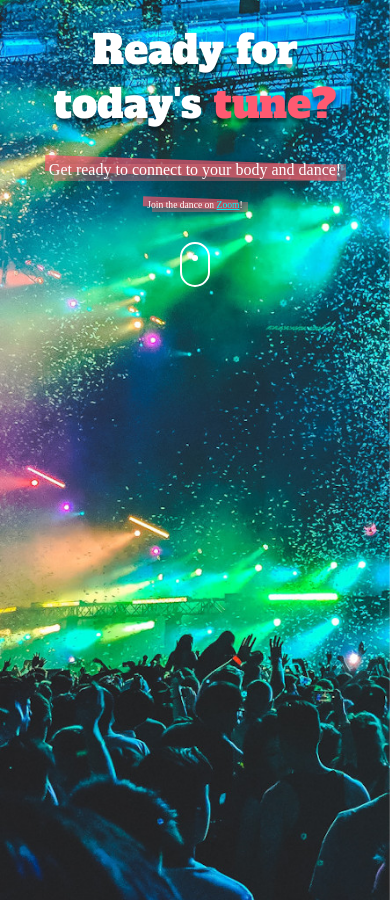
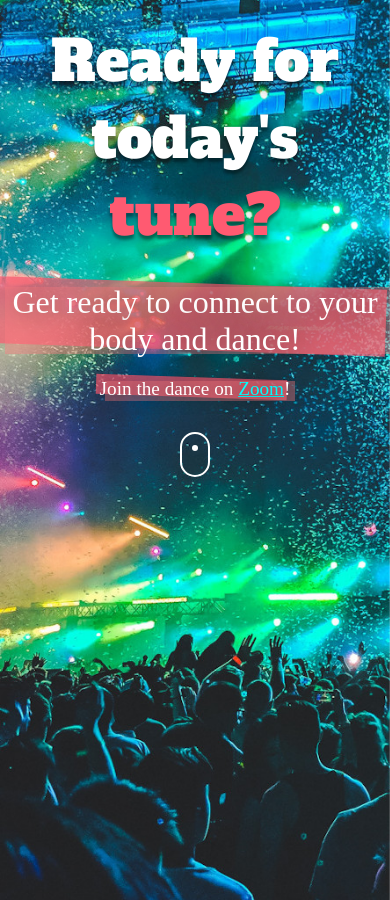
Before and after one commit to cele-carrillo/one-tune-today, a Jekyll site: the page built from index.html, in a window 390 px wide. Built offline with Jekyll 4.4.1, drawn with Linux system fonts in a browser that asks for light colours; nearby versions of some CDN libraries; some web fonts are replaced.

Commit message:
update styles

```diff
--- a/assets/css/custom/examples.css
+++ b/assets/css/custom/examples.css
@@ -23,6 +23,10 @@ div.section-title {
 
 div.section-subtitle {
     padding-bottom: 20px;
+}
+
+span.no-brake {
+    white-space: nowrap;
 }
 
 .highlight-container a {
@@ -498,17 +502,6 @@ z-index: 4;
 	color: white;
 }
 
-/* added to mediaquery css file
-.overlay nav {
-	text-align: center;
-	position: relative;
-	top: 50%;
-	height: 60%;
-	font-size: 44px;
-	-webkit-transform: translateY(-50%);
-	transform: translateY(-50%);
-}
-*/
 .overlay ul {
 	list-style: none;
 	padding: 0;
--- a/assets/css/custom/index.css
+++ b/assets/css/custom/index.css
@@ -1,7 +1,4 @@
 @media only screen and (orientation: landscape) {
-
-  /* Defining each sectino background and styles
-  * --------------------------------------- */
   #section0{
     background-image: url(/assets/img/big/dance1.jpg);
   }
@@ -14,8 +11,6 @@
 }
 
 @media only screen and (orientation: portrait) {
-  /* Defining each section background and styles on portrait orientation
-  * --------------------------------------- */
   #section0{
     background-image: url(/assets/img/tablet/dance1.jpg);
   }
--- a/assets/css/custom/mediaquery.css
+++ b/assets/css/custom/mediaquery.css
@@ -1,21 +1,21 @@
 @media only screen and (max-width: 768px) {
 
     h1 {
-      font-size: 2.5em;
+      font-size: 3.5em;
       font-family: 'Alfa Slab One', cursive;
       color: #fff;
       margin:0;
       padding:0;
     }
     h2 {
-      font-size: 1em;
+      font-size: 2em;
       font-family: 'Gentium Book Basic', cursive;
       color: #fff;
       margin:0;
       padding:0;
     }
     h3 {
-      font-size: 0.6em;
+      font-size: 1.2em;
       font-family: 'Gentium Book Basic', cursive;
       color: #fff;
       margin:0;
--- a/assets/js/custom/time.js
+++ b/assets/js/custom/time.js
@@ -11,7 +11,7 @@ const songs = [
 const currentSongGracePeriod = 10 * 60 * 1000;
 const closeEtaCountdown = 60 * 1000;
 
-const mainDivDefaultContent = "<h1 class=\"heavy\">Ready for <br />today's <span class=\"pink\">tune?</span></h1>";
+const mainDivDefaultContent = "<h1 class='heavy'>Ready for <br />today's <span class='pink'>tune?</span></h1>";
 const secondaryDivDefaultContent = "Get ready to connect to your body and dance!";
 
 function setNextSongMainDivContent(htmlContent) {
@@ -30,12 +30,14 @@ function printFarETACountdown(songName, countdown) {
     const seconds = Math.floor((countdown % (1000 * 60)) / 1000);
     const timeExpression =  hours + "h " + minutes + "m " + seconds + "s";
     setNextSongMainDivContent(mainDivDefaultContent);
-    setNextSongSecondaryDivContent("We'll be dancing to <span class=\"aqua\">" + songName + "</span> in " + timeExpression);
+    setNextSongSecondaryDivContent(
+        "We'll be dancing to <span class='aqua'>" + songName + "</span> in <span class='no-brake'>" + timeExpression + "</span>"
+    );
 }
 
 function printCloseEtaCountDown(songName, countdown) {
     const seconds = Math.floor(countdown  / 1000);
-    setNextSongMainDivContent("<h1 class=\"heavy\">The party <br />starts in <span class=\"pink\">" + seconds + "!</span></h1>")
+    setNextSongMainDivContent("<h1 class='heavy'>The party <br />starts in <span class='pink'>" + seconds + "!</span></h1>");
     setNextSongSecondaryDivContent(secondaryDivDefaultContent);
 }
 
@@ -48,7 +50,7 @@ function printSongCountdown(songName, countdown) {
 }
 
 function printCurrentSong(songName) {
-    setNextSongMainDivContent("<h1 class=\"heavy\">We are dancing to <br /><span class=\"pink\">" + songName + "!</span></h1>");
+    setNextSongMainDivContent("<h1 class='heavy'>We are dancing to <br /><span class='pink'>" + songName + "!</span></h1>");
     setNextSongSecondaryDivContent("Forget your troubles and dance!");
 }
 
--- a/index.html
+++ b/index.html
@@ -54,14 +54,14 @@ zoom_id: "684-275-653"
 			</h2>
 		</div>
 		<div class="intro-scroll-down">
-			<a data-menuanchor="2section" href="#2section">
+			<a data-menuanchor="share" href="#share">
 				<span class="mouse">
 					<span class="mouse-dot"></span>
 				</span>
 			</a>
 		</div>
 	</div>
-	<div data-anchor="2section" class="section" id="section2">
+	<div data-anchor="share" class="section" id="section2">
 		<div class="section-title">
 			<h1 class="heavy">Share the rythm<br /><span class="pink">#OneTuneToday</span></h1>
 		</div>
```
